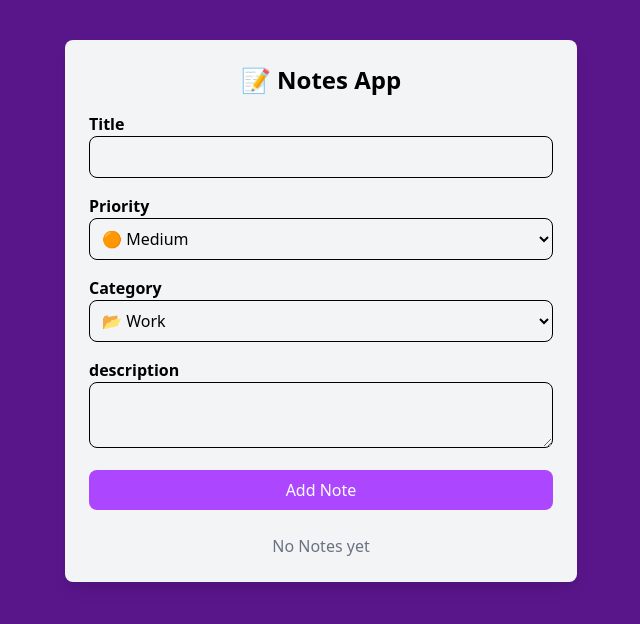
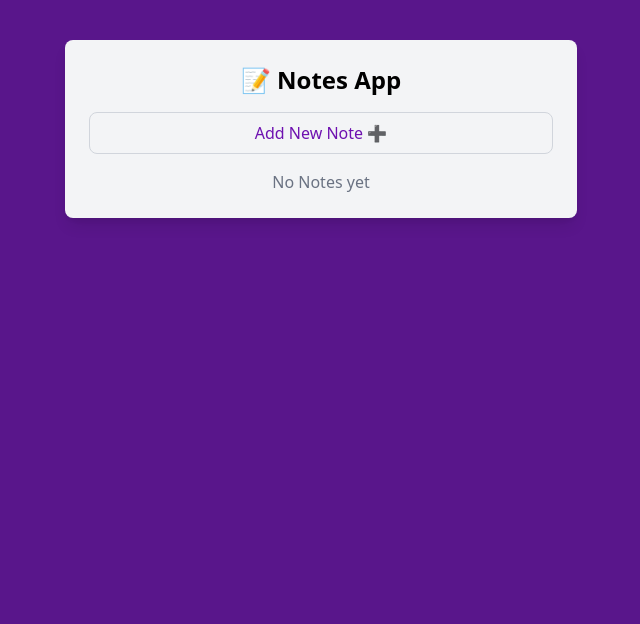
Before and after one commit to smartful/notes-app, a React (Vite) app: page / in a window 1280 px wide. Shown: the top 624 px of the page, without its empty margins (319-959 px from the left). Built offline with nearby package versions, Linux system fonts and the light colour scheme.

Commit message:
make Note Form visible or not

```diff
--- a/src/components/NoteForm.jsx
+++ b/src/components/NoteForm.jsx
@@ -7,6 +7,7 @@
     category: 'Work',
     description: '',
   });
+  const [isFormVisible, setIsFormVisible] = useState(false);
 
   const handleChange = (e) => {
     e.preventDefault();
@@ -28,6 +29,14 @@
   };
 
   return (
+    <>
+      <button
+        onClick={() => setIsFormVisible(!isFormVisible)}
+        className="w-full bg-gray-100 border border-gray-300 text-purple-800 py-2 rounded-lg cursor-pointer hover:bg-purple-200 hover:border-purple-300 transition mb-4"
+      >
+        {isFormVisible ? 'Hide Form ✖️' : 'Add New Note ➕'}
+      </button>
+      {isFormVisible && (
         <form onSubmit={handleSubmit} className="mb-6">
           <div className="mb-4">
             <label htmlFor="title" className="block font-semibold">
@@ -87,6 +96,8 @@
             Add Note
           </button>
         </form>
+      )}
+    </>
   );
 };
 
```
Lines whose indentation alone changed are shown as unchanged.
